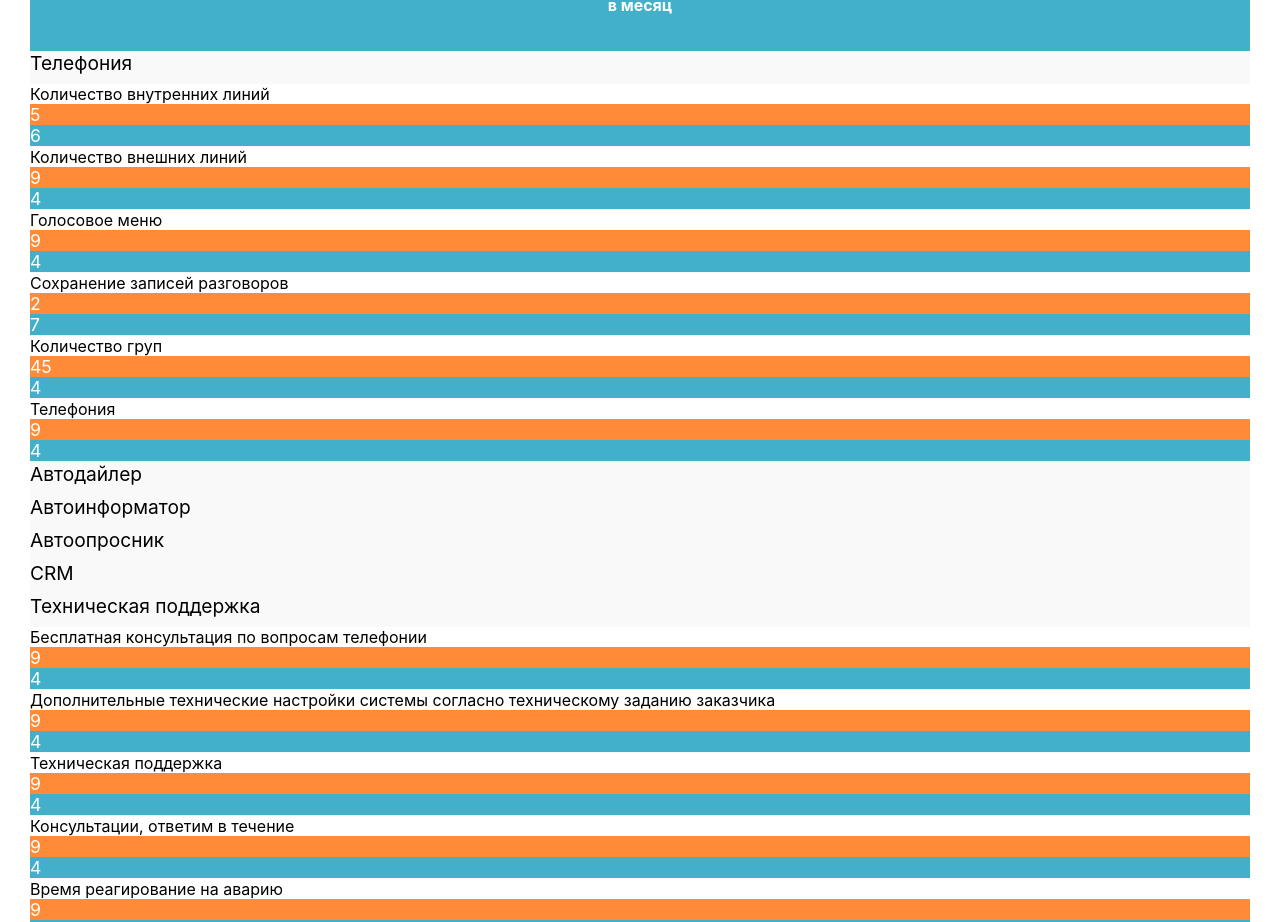
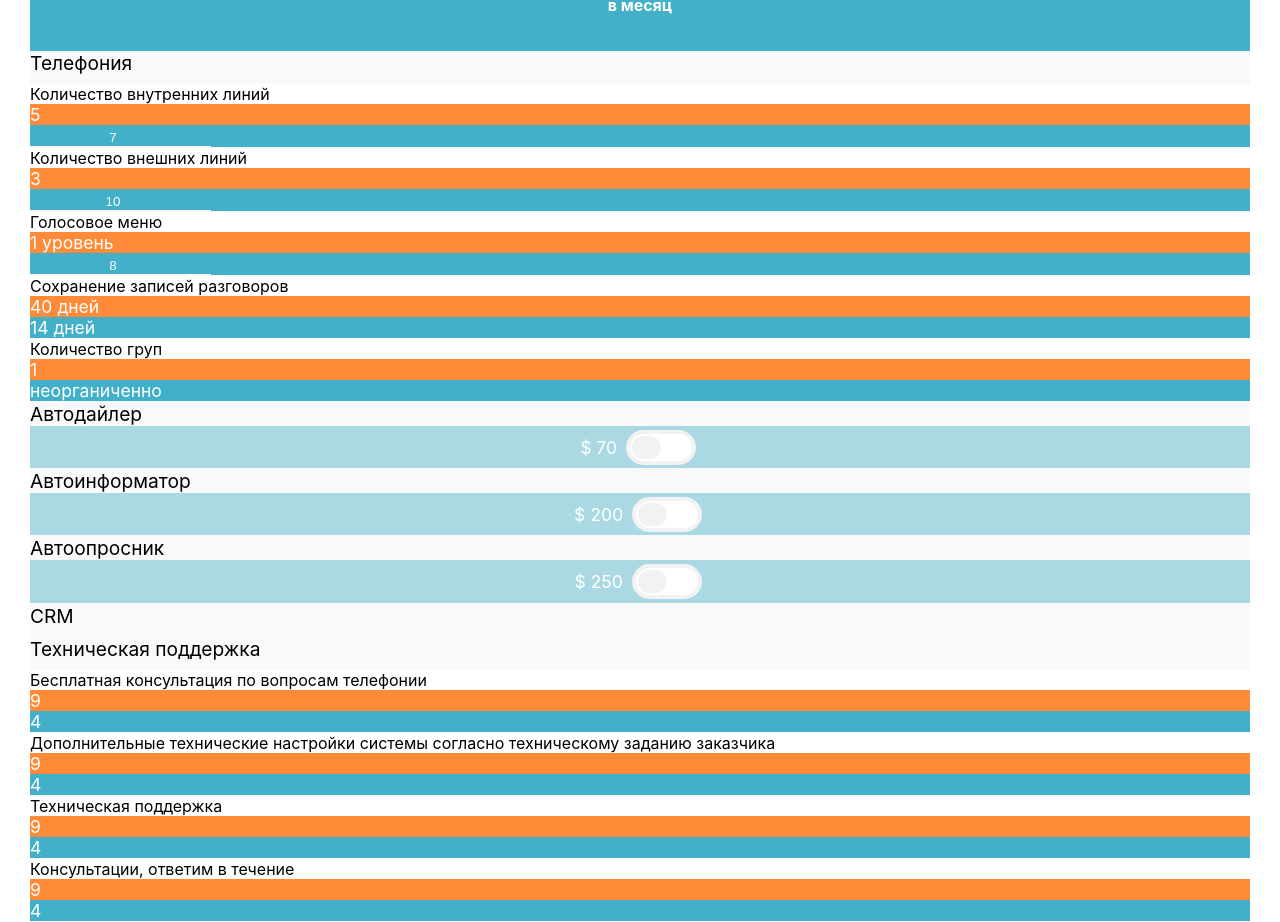
Before and after one commit to annvaskovska/voip-v3, a React (Create React App) app: page / in a window 1280 px wide. Shown: the part 2220-3142 px from the top of the page. Built offline with nearby package versions, Linux system fonts and the light colour scheme.

Commit message:
fill table

```diff
--- a/src/sections/we-offer/WeOffer.js
+++ b/src/sections/we-offer/WeOffer.js
@@ -3,10 +3,67 @@ import Container from 'react-bootstrap/Container';
 import Row from 'react-bootstrap/Row';
 import Col from 'react-bootstrap/Col';
 import './styles.css';
+import './inputs.css';
 
 class WeOffer extends React.Component {
+    constructor(props) {
+        super(props);
+        this.state = {
+            internalLines: 7,
+            externalLines: 10,
+            voiceMenuLevels: 8,
+            autodialerOn: false,
+            autoInformatorOn: false,
+            autoPollOn: false,
+        };
+        this.onInternalLinesChange = this.onInternalLinesChange.bind(this);
+        this.onExternalLinesChange = this.onExternalLinesChange.bind(this);
+        this.onVoiceMenuLevelsChange = this.onVoiceMenuLevelsChange.bind(this);
+        this.onAutodialerToggle = this.onAutodialerToggle.bind(this);
+        this.onAutoInformatorToggle = this.onAutoInformatorToggle.bind(this);
+        this.onAutoPollToggle = this.onAutoPollToggle.bind(this);
+    }
+
+    onInternalLinesChange(event) {
+        this.setState({
+            internalLines: event.target.value,
+        });
+    }
+
+    onExternalLinesChange(event) {
+        this.setState({
+            externalLines: event.target.value,
+        });
+    }
+
+    onVoiceMenuLevelsChange(event) {
+        this.setState({
+            voiceMenuLevels: event.target.value,
+        });
+    }
+
+    onAutodialerToggle() {
+        const oldAutodialer = this.state.autodialerOn;
+        this.setState({
+            autodialerOn: !oldAutodialer,
+        });
+    }
+
+    onAutoInformatorToggle() {
+        const oldAutoInformatorOn = this.state.autodialerOn;
+        this.setState({
+            autoInformatorOn: !oldAutoInformatorOn,
+        });
+    }
+
+    onAutoPollToggle() {
+        const oldAutoPollOn = this.state.autodialerOn;
+        this.setState({
+            autoPollOn: !oldAutoPollOn,
+        });
+    }
+
     render() {
-
         return (
             <Container className='whe-offer-container'>
                 <Row>
@@ -53,7 +110,12 @@ class WeOffer extends React.Component {
                     </Col>
                     <Col md={{ span: 3 }}>
                         <div className='cell-regular-full m-auto d-flex justify-content-center align-items-center'>
-                            6
+                            <input
+                                type='number'
+                                className='input-internal-lines'
+                                value={this.state.internalLines}
+                                onChange={this.onInternalLinesChange}
+                            />
                         </div>
                     </Col>
                 </Row>
@@ -65,12 +127,17 @@ class WeOffer extends React.Component {
                     </Col>
                     <Col md={{ span: 3 }}>
                         <div className='cell-regular-trial m-auto d-flex justify-content-center align-items-center'>
-                            9
+                            3
                         </div>
                     </Col>
                     <Col md={{ span: 3 }}>
                         <div className='cell-regular-full m-auto d-flex justify-content-center align-items-center'>
-                            4
+                            <input
+                                type='number'
+                                className='input-internal-lines'
+                                value={this.state.externalLines}
+                                onChange={this.onExternalLinesChange}
+                            />
                         </div>
                     </Col>
                 </Row>
@@ -82,12 +149,17 @@ class WeOffer extends React.Component {
                     </Col>
                     <Col md={{ span: 3 }}>
                         <div className='cell-regular-trial m-auto d-flex justify-content-center align-items-center'>
-                            9
+                            1 уровень
                         </div>
                     </Col>
                     <Col md={{ span: 3 }}>
                         <div className='cell-regular-full m-auto d-flex justify-content-center align-items-center'>
-                            4
+                            <input
+                                type='number'
+                                className='input-internal-lines'
+                                value={this.state.voiceMenuLevels}
+                                onChange={this.onVoiceMenuLevelsChange}
+                            />
                         </div>
                     </Col>
                 </Row>
@@ -99,12 +171,12 @@ class WeOffer extends React.Component {
                     </Col>
                     <Col md={{ span: 3 }}>
                         <div className='cell-regular-trial m-auto d-flex justify-content-center align-items-center'>
-                            2
+                            40 дней
                         </div>
                     </Col>
                     <Col md={{ span: 3 }}>
                         <div className='cell-regular-full m-auto d-flex justify-content-center align-items-center'>
-                            7
+                            { `${2 * this.state.internalLines} дней` }
                         </div>
                     </Col>
                 </Row>
@@ -116,29 +188,12 @@ class WeOffer extends React.Component {
                     </Col>
                     <Col md={{ span: 3 }}>
                         <div className='cell-regular-trial m-auto d-flex justify-content-center align-items-center'>
-                            45
+                            1
                         </div>
                     </Col>
                     <Col md={{ span: 3 }}>
                         <div className='cell-regular-full m-auto d-flex justify-content-center align-items-center'>
-                            4
-                        </div>
-                    </Col>
-                </Row>
-                <Row className='row-regular'>
-                    <Col md={{ span: 6 }}>
-                        <div className='cell-regular-title'>
-                            Телефония
-                        </div>
-                    </Col>
-                    <Col md={{ span: 3 }}>
-                        <div className='cell-regular-trial m-auto d-flex justify-content-center align-items-center'>
-                            9
-                        </div>
-                    </Col>
-                    <Col md={{ span: 3 }}>
-                        <div className='cell-regular-full m-auto d-flex justify-content-center align-items-center'>
-                            4
+                            неорганиченно
                         </div>
                     </Col>
                 </Row>
@@ -153,7 +208,21 @@ class WeOffer extends React.Component {
                         </div>
                     </Col>
                     <Col md={{ span: 3 }}>
-                        <div className='cell-header-full'>
+                        <div className='cell-header-full with-toggle'>
+                            {`$ ${10 * this.state.internalLines}`}
+                            <div className='toggle-container'>
+                                <input
+                                    id='autodialer'
+                                    type='checkbox'
+                                    value={this.state.autodialerOn}
+                                    onChange={this.onAutodialerToggle}
+                                    className='tgl tgl-flat'
+                                />
+                                <label
+                                    className='tgl-btn'
+                                    htmlFor="autodialer"
+                                />
+                            </div>
                         </div>
                     </Col>
                 </Row>
@@ -168,7 +237,21 @@ class WeOffer extends React.Component {
                         </div>
                     </Col>
                     <Col md={{ span: 3 }}>
-                        <div className='cell-header-full'>
+                        <div className='cell-header-full with-toggle'>
+                            $ 200
+                            <div className='toggle-container'>
+                                <input
+                                    id='autoInformator'
+                                    type='checkbox'
+                                    value={this.state.autoInformatorOn}
+                                    onChange={this.onAutoInformatorToggle}
+                                    className='tgl tgl-flat'
+                                />
+                                <label
+                                    className='tgl-btn'
+                                    htmlFor="autoInformator"
+                                />
+                            </div>
                         </div>
                     </Col>
                 </Row>
@@ -183,7 +266,21 @@ class WeOffer extends React.Component {
                         </div>
                     </Col>
                     <Col md={{ span: 3 }}>
-                        <div className='cell-header-full'>
+                        <div className='cell-header-full with-toggle'>
+                            $ 250
+                            <div className='toggle-container'>
+                                <input
+                                    id='autoPollOn'
+                                    type='checkbox'
+                                    value={this.state.autoPollOn}
+                                    onChange={this.onAutoPollToggle}
+                                    className='tgl tgl-flat'
+                                />
+                                <label
+                                    className='tgl-btn'
+                                    htmlFor="autoPollOn"
+                                />
+                            </div>
                         </div>
                     </Col>
                 </Row>
--- /dev/null
+++ b/src/sections/we-offer/inputs.css
@@ -0,0 +1,236 @@
+.input-internal-lines {
+    background-color: #41b0c8;
+    outline: none;
+    border: none;
+    color: white;
+    text-align: center;
+    border-bottom: 1px solid white;
+    height: calc(100% - 10px);
+}
+
+.with-toggle {
+    display: flex;
+    justify-content: center;
+    align-items: center;
+}
+
+.with-toggle > .toggle-container {
+    margin: 0.2em;
+    margin-left: 0.5em;
+}
+
+.tg-list-item {
+    margin: 0 2em;
+}
+
+.tgl {
+    display: none;
+}
+.tgl, .tgl:after, .tgl:before, .tgl *, .tgl *:after, .tgl *:before, .tgl + .tgl-btn {
+    box-sizing: border-box;
+}
+.tgl::-moz-selection, .tgl:after::-moz-selection, .tgl:before::-moz-selection, .tgl *::-moz-selection, .tgl *:after::-moz-selection, .tgl *:before::-moz-selection, .tgl + .tgl-btn::-moz-selection {
+    background: none;
+}
+.tgl::selection, .tgl:after::selection, .tgl:before::selection, .tgl *::selection, .tgl *:after::selection, .tgl *:before::selection, .tgl + .tgl-btn::selection {
+    background: none;
+}
+.tgl + .tgl-btn {
+    outline: 0;
+    display: block;
+    width: 4em;
+    height: 2em;
+    position: relative;
+    cursor: pointer;
+    margin-bottom: 0;
+    -webkit-user-select: none;
+    -moz-user-select: none;
+    -ms-user-select: none;
+    user-select: none;
+}
+.tgl + .tgl-btn:after, .tgl + .tgl-btn:before {
+    position: relative;
+    display: block;
+    content: "";
+    width: 50%;
+    height: 100%;
+}
+.tgl + .tgl-btn:after {
+    left: 0;
+}
+.tgl + .tgl-btn:before {
+    display: none;
+}
+.tgl:checked + .tgl-btn:after {
+    left: 50%;
+}
+
+.tgl-light + .tgl-btn {
+    background: #f0f0f0;
+    border-radius: 2em;
+    padding: 2px;
+    transition: all .4s ease;
+}
+.tgl-light + .tgl-btn:after {
+    border-radius: 50%;
+    background: #fff;
+    transition: all .2s ease;
+}
+.tgl-light:checked + .tgl-btn {
+    background: #9FD6AE;
+}
+
+.tgl-ios + .tgl-btn {
+    background: #fbfbfb;
+    border-radius: 2em;
+    padding: 2px;
+    transition: all .4s ease;
+    border: 1px solid #e8eae9;
+}
+.tgl-ios + .tgl-btn:after {
+    border-radius: 2em;
+    background: #fbfbfb;
+    transition: left 0.3s cubic-bezier(0.175, 0.885, 0.32, 1.275), padding 0.3s ease, margin 0.3s ease;
+    box-shadow: 0 0 0 1px rgba(0, 0, 0, 0.1), 0 4px 0 rgba(0, 0, 0, 0.08);
+}
+.tgl-ios + .tgl-btn:hover:after {
+    will-change: padding;
+}
+.tgl-ios + .tgl-btn:active {
+    box-shadow: inset 0 0 0 2em #e8eae9;
+}
+.tgl-ios + .tgl-btn:active:after {
+    padding-right: .8em;
+}
+.tgl-ios:checked + .tgl-btn {
+    background: #86d993;
+}
+.tgl-ios:checked + .tgl-btn:active {
+    box-shadow: none;
+}
+.tgl-ios:checked + .tgl-btn:active:after {
+    margin-left: -.8em;
+}
+
+.tgl-skewed + .tgl-btn {
+    overflow: hidden;
+    -webkit-transform: skew(-10deg);
+    transform: skew(-10deg);
+    -webkit-backface-visibility: hidden;
+    backface-visibility: hidden;
+    transition: all .2s ease;
+    font-family: sans-serif;
+    background: #888;
+}
+.tgl-skewed + .tgl-btn:after, .tgl-skewed + .tgl-btn:before {
+    -webkit-transform: skew(10deg);
+    transform: skew(10deg);
+    display: inline-block;
+    transition: all .2s ease;
+    width: 100%;
+    text-align: center;
+    position: absolute;
+    line-height: 2em;
+    font-weight: bold;
+    color: #fff;
+    text-shadow: 0 1px 0 rgba(0, 0, 0, 0.4);
+}
+.tgl-skewed + .tgl-btn:after {
+    left: 100%;
+    content: attr(data-tg-on);
+}
+.tgl-skewed + .tgl-btn:before {
+    left: 0;
+    content: attr(data-tg-off);
+}
+.tgl-skewed + .tgl-btn:active {
+    background: #888;
+}
+.tgl-skewed + .tgl-btn:active:before {
+    left: -10%;
+}
+.tgl-skewed:checked + .tgl-btn {
+    background: #86d993;
+}
+.tgl-skewed:checked + .tgl-btn:before {
+    left: -100%;
+}
+.tgl-skewed:checked + .tgl-btn:after {
+    left: 0;
+}
+.tgl-skewed:checked + .tgl-btn:active:after {
+    left: 10%;
+}
+
+.tgl-flat + .tgl-btn {
+    padding: 2px;
+    transition: all .2s ease;
+    background: #fff;
+    border: 4px solid #f2f2f2;
+    border-radius: 2em;
+}
+.tgl-flat + .tgl-btn:after {
+    transition: all .2s ease;
+    background: #f2f2f2;
+    content: "";
+    border-radius: 1em;
+}
+.tgl-flat:checked + .tgl-btn {
+    border: 4px solid #7FC6A6;
+}
+.tgl-flat:checked + .tgl-btn:after {
+    left: 50%;
+    background: #7FC6A6;
+}
+
+.tgl-flip + .tgl-btn {
+    padding: 2px;
+    transition: all .2s ease;
+    font-family: sans-serif;
+    -webkit-perspective: 100px;
+    perspective: 100px;
+}
+.tgl-flip + .tgl-btn:after, .tgl-flip + .tgl-btn:before {
+    display: inline-block;
+    transition: all .4s ease;
+    width: 100%;
+    text-align: center;
+    position: absolute;
+    line-height: 2em;
+    font-weight: bold;
+    color: #fff;
+    position: absolute;
+    top: 0;
+    left: 0;
+    -webkit-backface-visibility: hidden;
+    backface-visibility: hidden;
+    border-radius: 4px;
+}
+.tgl-flip + .tgl-btn:after {
+    content: attr(data-tg-on);
+    background: #02C66F;
+    -webkit-transform: rotateY(-180deg);
+    transform: rotateY(-180deg);
+}
+.tgl-flip + .tgl-btn:before {
+    background: #FF3A19;
+    content: attr(data-tg-off);
+}
+.tgl-flip + .tgl-btn:active:before {
+    -webkit-transform: rotateY(-20deg);
+    transform: rotateY(-20deg);
+}
+.tgl-flip:checked + .tgl-btn:before {
+    -webkit-transform: rotateY(180deg);
+    transform: rotateY(180deg);
+}
+.tgl-flip:checked + .tgl-btn:after {
+    -webkit-transform: rotateY(0);
+    transform: rotateY(0);
+    left: 0;
+    background: #7FC6A6;
+}
+.tgl-flip:checked + .tgl-btn:active:after {
+    -webkit-transform: rotateY(20deg);
+    transform: rotateY(20deg);
+}
```
